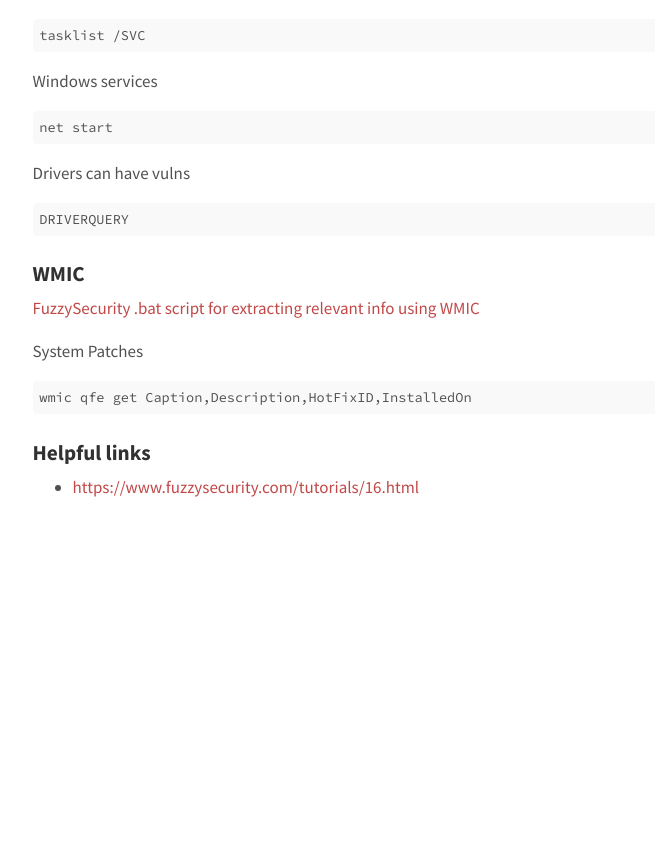
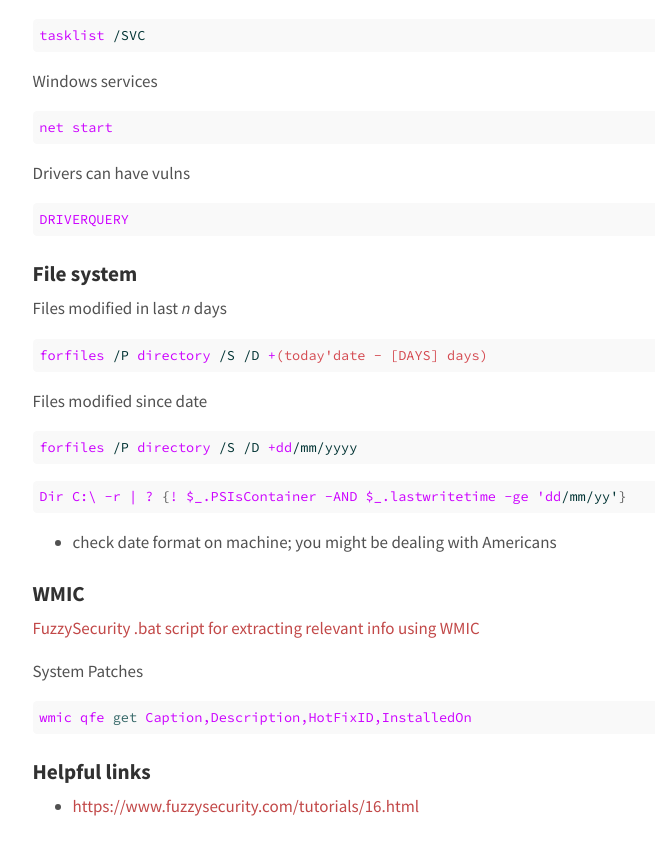
Before and after one commit to agrzeslak/cheatsheet, a Jekyll site: the page built from _topics/windows-privesc.md, in a window 1280 px wide and 900 px high, scrolled down 1219 px. Shown: the top 855 px of the window, without its empty margins (208-863 px from the left). Built offline with Jekyll 4.4.1, drawn with Linux system fonts in a browser that asks for light colours; before the commit the page ends 1804 px from its top, so only the background shows below that.

Commit message:
Added commands for finding files modified since date (both linus and windows)

````diff
--- a/_topics/windows-privesc.md
+++ b/_topics/windows-privesc.md
@@ -13,83 +13,99 @@ tags:
 ### OS
 
 General details
-```powershell
+```ps
 systeminfo
 ```
 
-```powershell
+```ps
 hostname
 ```
 
 Our user and their permissions
-```powershell
+```ps
 echo %username%
 ```
 
-```powershell
+```ps
 net users
 ```
 
-```powershell
+```ps
 net user [USERNAME]
 ```
 
 ### Networking
 Network interfaces
-```powershell
+```ps
 ipconfig /all
 ```
 
 Routing table
-```powershell
+```ps
 route print
 ```
 
 ARP cache for all interfaces
-```powershell
+```ps
 arp -A
 ```
 
 Network connections
-```powershell
+```ps
 netstat -ano
 ```
 
 Firewall rules
-```powershell
+```ps
 netsh firewall show state
 ```
 
-```powershell
+```ps
 netsh firewall show config
 ```
 
 ### Applications
 Scheduled tasks
-```powershell
+```ps
 schtasks /query /fo LIST /v
 ```
 
 Running processes and services
-```powershell
+```ps
 tasklist /SVC
 ```
 
 Windows services
-```powershell
+```ps
 net start
 ```
 
 Drivers can have vulns
-```powershell
+```ps
 DRIVERQUERY
 ```
+
+### File system
+Files modified in last _n_ days
+```ps
+forfiles /P directory /S /D +(today'date - [DAYS] days)
+```
+
+Files modified since date
+```ps
+forfiles /P directory /S /D +dd/mm/yyyy
+```
+
+```ps
+Dir C:\ -r | ? {! $_.PSIsContainer -AND $_.lastwritetime -ge 'dd/mm/yy'}
+```
+- check date format on machine; you might be dealing with Americans
 
 ### WMIC
 [FuzzySecurity .bat script for extracting relevant info using WMIC](http://www.fuzzysecurity.com/tutorials/files/wmic_info.rar)
 
 System Patches
-```powershell
+```ps
 wmic qfe get Caption,Description,HotFixID,InstalledOn
 ```
 
````
Also changed, not shown: _topics/linux-privesc.md (+6 -0 lines), _topics/reverse-shells.md (+6 -6 lines).
